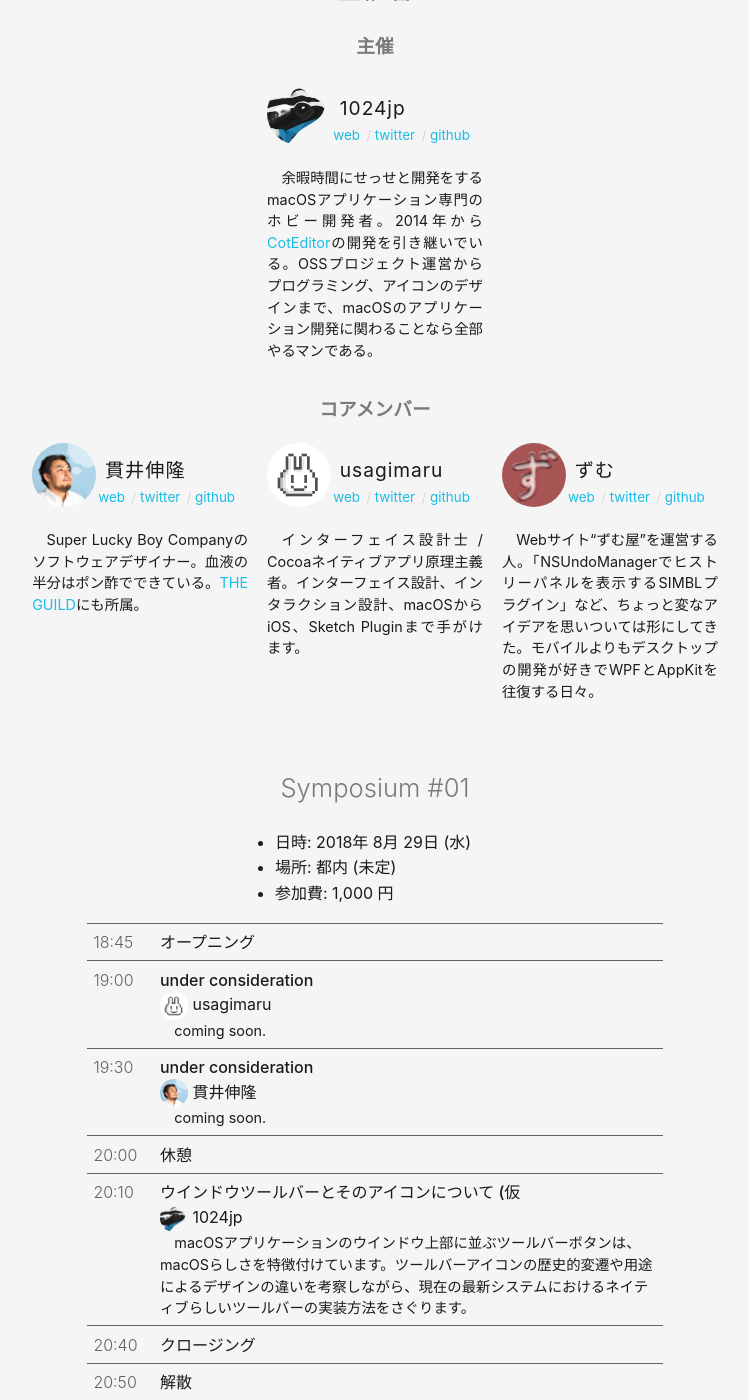
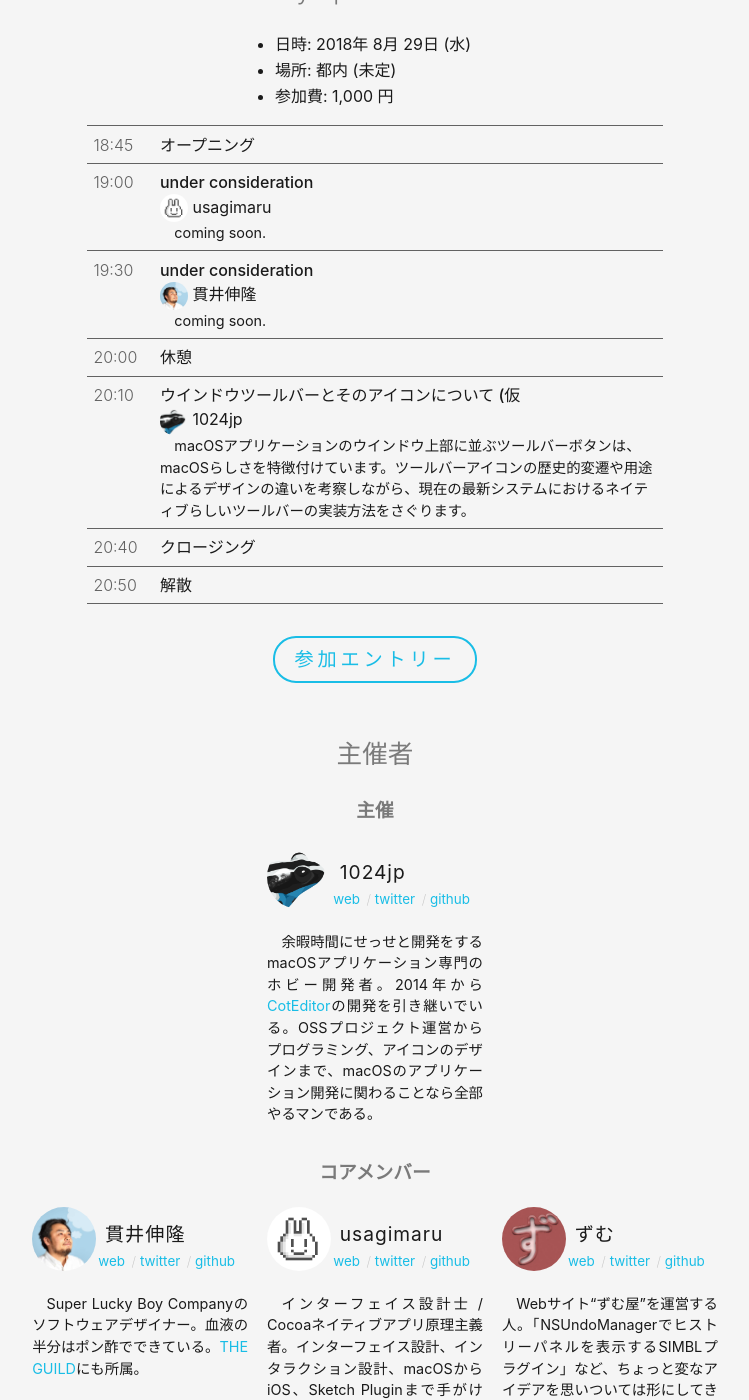
Before and after one commit to macOS-native/macos-native.github.io, a Jekyll site: the page built from index.md, in a window 1280 px wide and 1400 px high, scrolled down 1124 px. Shown: the whole window, without its empty margins (265-1014 px from the left). Built offline with Jekyll 4.4.1, drawn with Linux system fonts in a browser that asks for light colours; some of the changed lines change nothing that is shown.

Commit message:
Swap position of event and member

```diff
--- a/index.md
+++ b/index.md
@@ -34,6 +34,17 @@ title: macOS native
 
 
 
+## Symposium #01
+
+- 日時: 2018年 8月 29日 (水)
+- 場所: 都内 (未定)
+- 参加費: 1,000 円
+{:.event}
+
+{% include event.html param="symposium_01" %}
+
+
+
 ## 主催者
 
 ### 主催
@@ -49,14 +60,3 @@ title: macOS native
 {% include profile.html param="usagimaru" %}
 {% include profile.html param="zumuya" %}
 </div>
-
-
-## Symposium #01
-
-- 日時: 2018年 8月 29日 (水)
-- 場所: 都内 (未定)
-- 参加費: 1,000 円
-{:.event}
-
-
-{% include event.html param="symposium_01" %}
```
